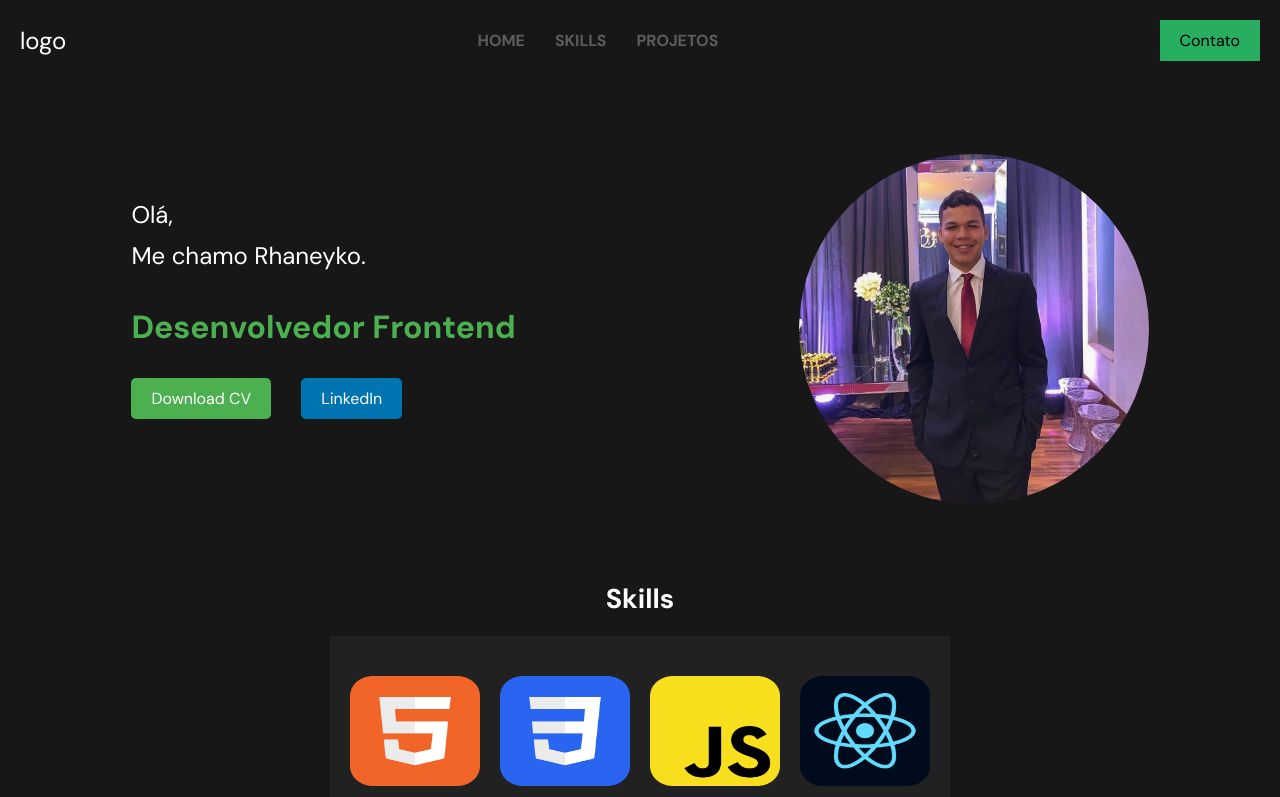
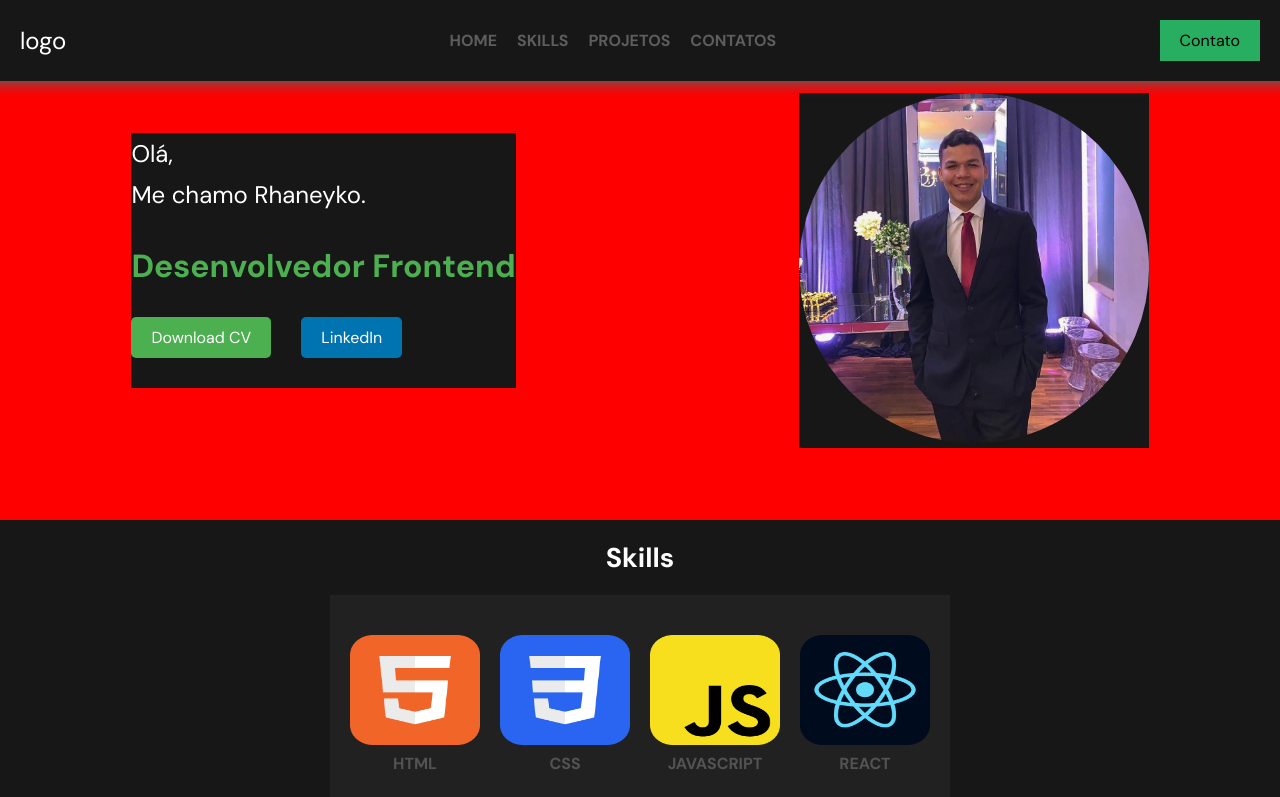
Before and after one commit to rhaneyko/rhaneyko--portfolio, a React (Create React App) app: page / in a window 1280 px wide. Shown: the top 797 px of the page. Built offline with nearby package versions, Linux system fonts and the light colour scheme.

Commit message:
commit header styles

```diff
--- a/package.json
+++ b/package.json
@@ -8,6 +8,8 @@
     "@testing-library/user-event": "^13.5.0",
     "react": "^18.3.1",
     "react-dom": "^18.3.1",
+    "react-router-dom": "^7.0.2",
+    "react-router-hash-link": "^2.4.3",
     "react-scripts": "5.0.1",
     "styled-components": "^6.1.13",
     "web-vitals": "^2.1.4"
--- a/src/components/Header/index.js
+++ b/src/components/Header/index.js
@@ -1,27 +1,36 @@
 import React from "react";
+
+import { BrowserRouter as Router } from "react-router-dom";
+import { NavHashLink } from "react-router-hash-link";
 
 import "./styles.css";
 
 const Header = () => {
   return (
     <header className="header">
-      <div className="logo">
-        <p>logo</p>
-      </div>
-      <nav>
-        <ul className="nav-links">
-          <li>
-            <a href="#home">HOME</a>
-          </li>
-          <li>
-            <a href="#skills">SKILLS</a>
-          </li>
-          <li>
-            <a href="#projects">PROJETOS</a>
-          </li>
-        </ul>
-      </nav>
-      <button className="contact-button">Contato</button>
+      <Router>
+        <div className="nav-links">
+
+        <div className="logo" smooth to="#home">
+          <p>logo</p>
+        </div>
+          <ul>
+            <NavHashLink smooth to="#home">
+              HOME
+            </NavHashLink>
+            <NavHashLink smooth to="#skills">
+              SKILLS
+            </NavHashLink>
+            <NavHashLink smooth to="#projects" >
+              PROJETOS
+            </NavHashLink>
+            <NavHashLink smooth to="#contact">
+              CONTATOS
+            </NavHashLink>
+          </ul>
+        <button className="contact-button">Contato</button>
+        </div>
+      </Router>
     </header>
   );
 };
--- a/src/components/Header/styles.css
+++ b/src/components/Header/styles.css
@@ -2,13 +2,19 @@
   display: flex;
   justify-content: space-between;
   align-items: center;
+  width: 100%;
+
   padding: 20px;
+
   background-color: #171717;
 
   color: white;
   -webkit-box-shadow: -1px -16.5px 12.5px 19.5px #5E5D5D;
   -moz-box-shadow: -1px -16.5px 12.5px 19.5px #5E5D5D;
   box-shadow: -1px -16.5px 12.5px 19.5px #5E5D5D;
+
+  z-index: 2;
+  position: fixed;
 }
 
 .logo {
@@ -16,18 +22,26 @@
 }
 
 .nav-links {
-    list-style: none;
   display: flex;
+  justify-content: space-between;
+  align-items: center;
+  width: 100%;
+
+  margin: 0;
+  padding: 0;
 }
 
-  .nav-links li {
-    margin-right: 30px;
+ul a {
+  text-decoration: none;
+  color: #5E5D5D;
+  font-size: 1rem;
+  font-weight: bold;
+
+  margin: .625em;
 }
 
-  .nav-links li a {
-    text-decoration: none;
+ul a:hover {
   color: #5E5D5D;
-    font-weight: bold;
 }
 
 .contact-button {
@@ -40,5 +54,5 @@
 }
 
 .contact-button:hover {
-    background-color: #27AE60;
+  background-color: #60a37c;
 }
--- a/src/components/Pages/ContactPage/index.js
+++ b/src/components/Pages/ContactPage/index.js
@@ -4,7 +4,7 @@ import "./styles.css"
 
 const ContactPage = () => {
     return (
-       <div className="container__contactPage">
+       <div className="container__contactPage" id="contact">
         <h1>Contato</h1>
         <form>
             <label for="name">Nome</label>
--- a/src/components/Pages/HomePage/index.js
+++ b/src/components/Pages/HomePage/index.js
@@ -9,7 +9,7 @@ const HomePage = () => {
     window.open("https://www.linkedin.com/in/rhaneyko-honorio-73657819b/");
   };
   return (
-    <div className="container__homepage">
+    <div className="container__homepage" id="home">
       <div className="greetings">
         <span className="greetings__text">Olá,</span>
         <span className="greetings__text">Me chamo Rhaneyko.</span>
--- a/src/components/Pages/HomePage/styles.css
+++ b/src/components/Pages/HomePage/styles.css
@@ -4,13 +4,17 @@
     justify-content: space-around;
     align-items: center;
 
-    height: 60vh;
+    height: 65vh;
     gap: 20px;
+
+
+    background-color: red;
   }
 
   .greetings {
     display: flex;
     flex-direction: column;
+
   }
 
   .greetings__text {
--- a/src/components/Pages/ProjectsPage/index.js
+++ b/src/components/Pages/ProjectsPage/index.js
@@ -8,7 +8,7 @@ const ProjectsPage = () => {
   const [projets, setProjets] = useState(projectsData);
 
   return (
-    <div className="container__projectspage">
+    <div className="container__projectspage" id="projects">
       <h1>ProjectsPage</h1>
       <div className="card__list">
         <div className="project__card"></div>
--- a/src/components/Pages/SkillsPage/index.js
+++ b/src/components/Pages/SkillsPage/index.js
@@ -9,7 +9,7 @@ import "./styles.css";
 
 const SkillsPage = () => {
   return (
-    <div className="container__skills">
+    <div className="container__skills" id="skills">
       <h1 className="skills__title">Skills</h1>
       <div className="skills__list">
         <div className="skills__item">
```
Also changed, not shown: 1 other file (tests, documents, lock files or other folders). Lines whose indentation alone changed are shown as unchanged.
